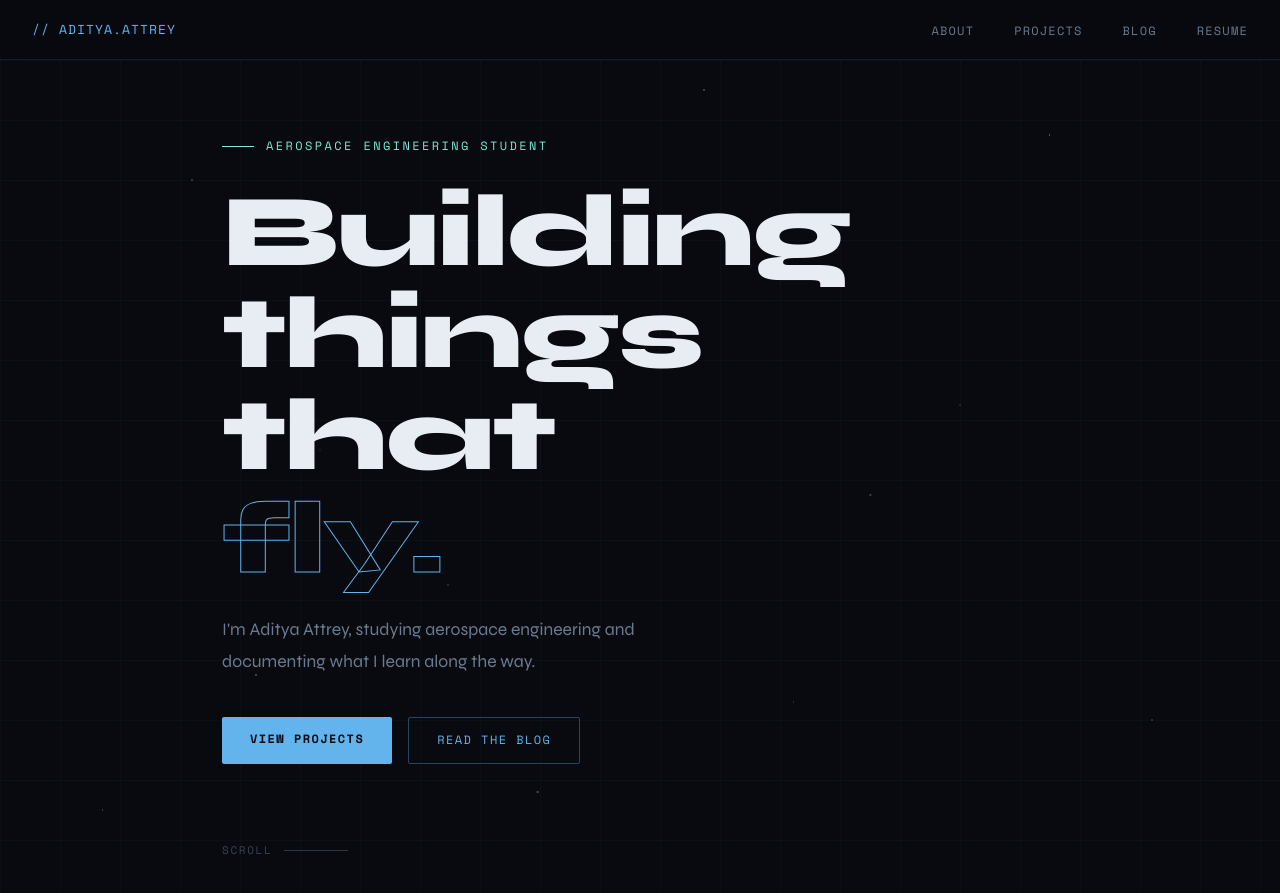
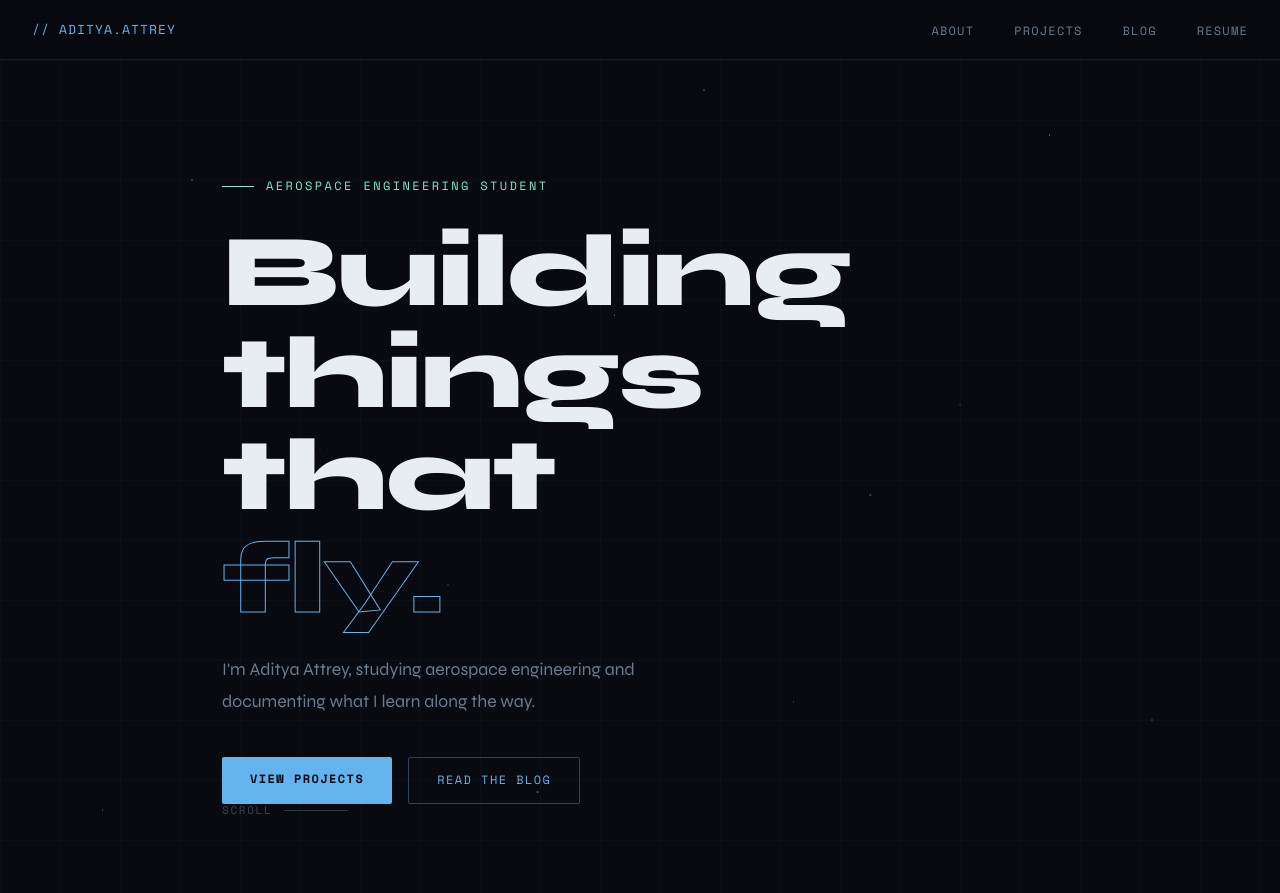
Before and after one commit to FBRDCYB3R/Aero-Blog, a Jekyll site: the page built from index.html, in a window 1280 px wide and 900 px high. Shown: the top 893 px of the window. Built offline with Jekyll 4.4.1, drawn with Linux system fonts in a browser that asks for light colours.

Commit message:
Update index.html

```diff
--- a/index.html
+++ b/index.html
@@ -6,7 +6,7 @@ layout: default
     position: relative; z-index: 1;
     min-height: 100vh;
     display: flex; flex-direction: column; justify-content: center;
-    padding: 0 2rem; max-width: 900px; margin: 0 auto;
+    padding: 80px 2rem 0; max-width: 900px; margin: 0 auto;
   }
   .hero-eyebrow {
     font-family: 'Space Mono', monospace; font-size: 12px;
@@ -19,7 +19,7 @@ layout: default
   .hero-desc { font-size: 1.1rem; color: var(--muted); max-width: 520px; margin-bottom: 2.5rem; line-height: 1.8; }
   .hero-cta { display: flex; gap: 1rem; flex-wrap: wrap; }
   .hero-scroll {
-    position: absolute; bottom: 2.5rem; left: 2rem;
+    position: absolute; bottom: 5rem; left: 2rem;
     font-family: 'Space Mono', monospace; font-size: 11px;
     color: var(--dim); letter-spacing: 0.15em; text-transform: uppercase;
     display: flex; align-items: center; gap: 0.75rem;
```
